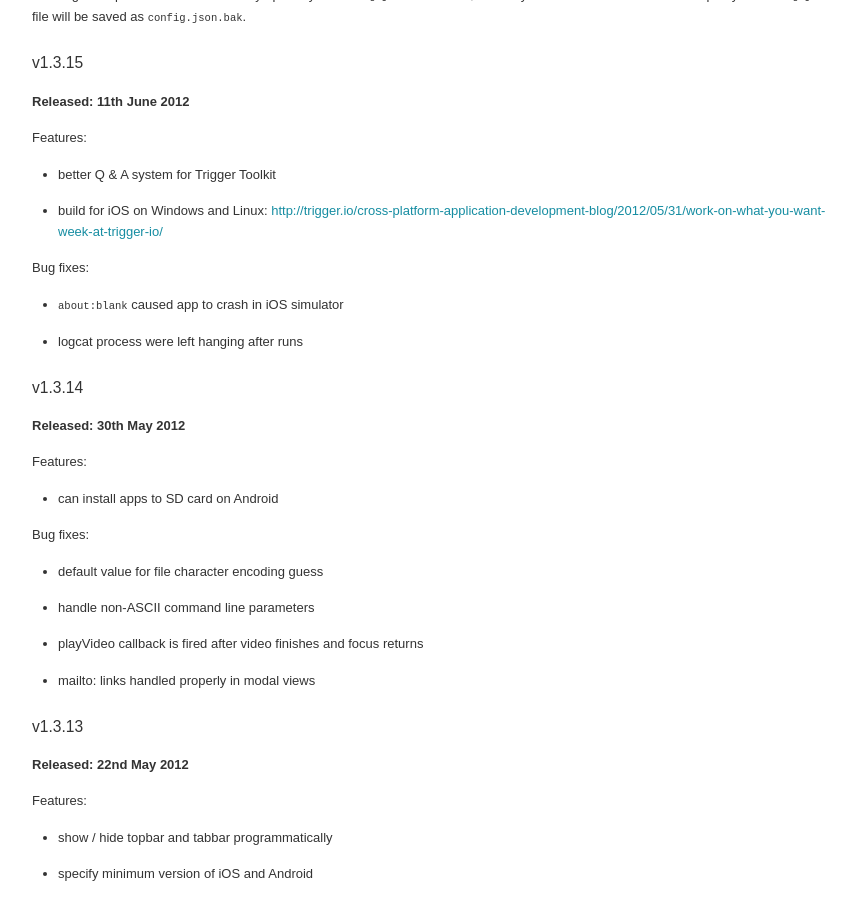
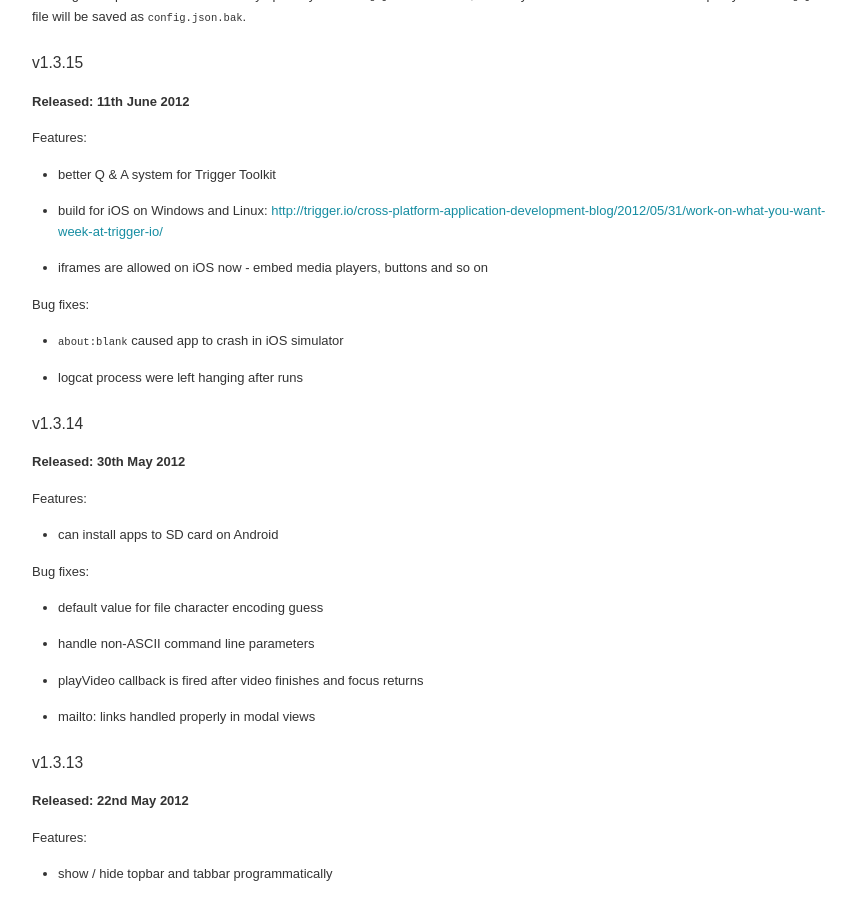
Before and after one commit to trigger-corp/Forge-Documentation, a Sphinx documentation site: the page built from source/release-notes.rst, in a window 1280 px wide and 900 px high, scrolled down 1003 px. Shown: the whole window, without its empty margins (288-1139 px from the left). Built offline with Sphinx 7.4.7, drawn with Linux system fonts in a browser that asks for light colours; some web fonts are replaced.

Commit message:
add iframe on iOS feature

```diff
--- a/source/release-notes.rst
+++ b/source/release-notes.rst
@@ -49,6 +49,7 @@ Features:
 
 - better Q & A system for Trigger Toolkit
 - build for iOS on Windows and Linux: http://trigger.io/cross-platform-application-development-blog/2012/05/31/work-on-what-you-want-week-at-trigger-io/
+- iframes are allowed on iOS now - embed media players, buttons and so on
 
 Bug fixes:
 
```
